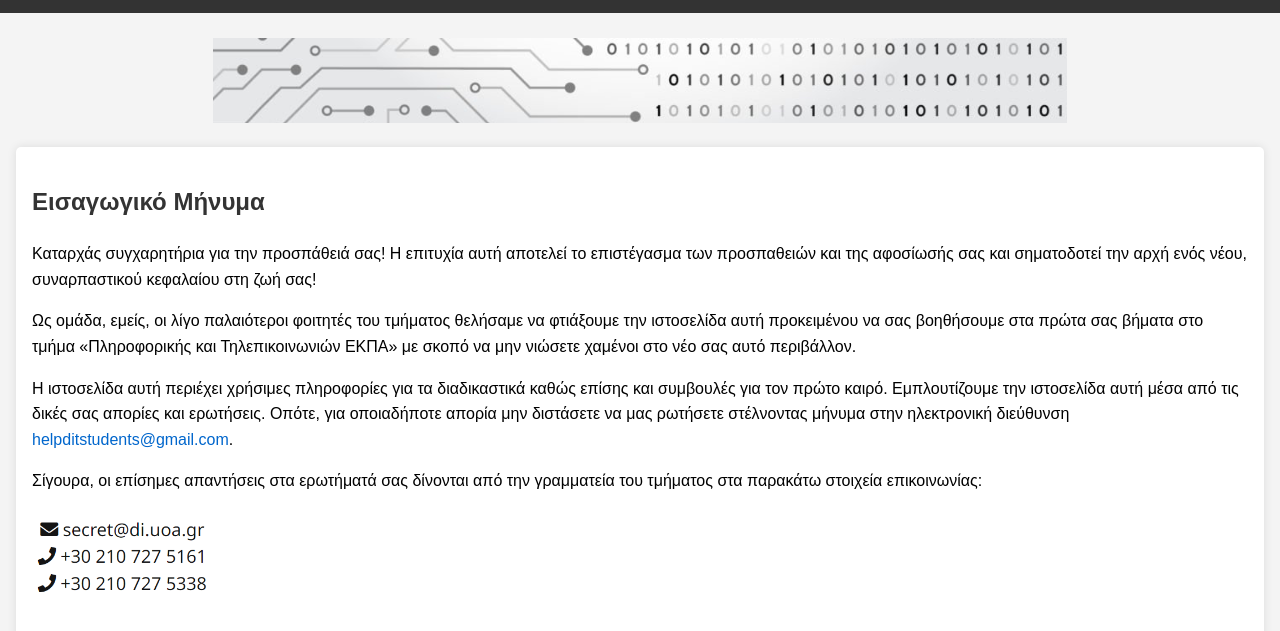
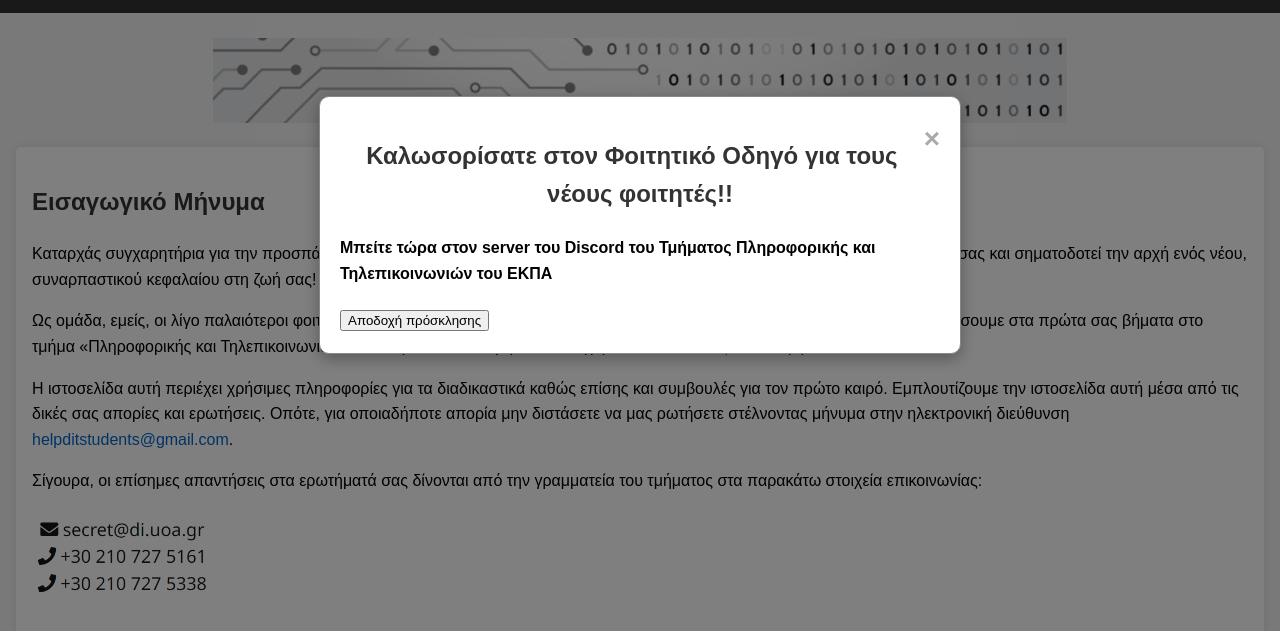
Before and after one commit to FoititikosOdigosDit/FoititikosOdigosDit.github.io, a plain HTML site: page index.html in a window 1280 px wide. Shown: the part 96-727 px from the top of the page. Drawn offline with Linux system fonts and the light colour scheme.

Commit message:
Update index.html

```diff
--- a/index.html
+++ b/index.html
@@ -15,14 +15,16 @@
     <br>
     <center><img src="0and1.png" alt="0-1-0-1-0-1-0-1-0-1-0-1-0-1-0-1"></center>
 
-    <!--
+    <!--    -->
     <div id="popup" class="popup">
         <div class="popup-content">
             <span class="close-btn" onclick="closePopup()">&times;</span>
-            <p><center>Λόγω <strong>μεγάλου όγκου ηλ. μηνυμάτων</strong> και <strong>προσεχόμενης Επαναληπτικής Εξεταστικής του Σεπτεμβρίου</strong>, ορισμένα από τα ερωτήματά σας ενδεχωμένως να καθυστερούν να απαντηθούν.<br> Ζητούμε συγνώμη και κατανόηση από εσάς! <br><br>Με εκτίμηση,<br> η ομάδα του Φοιτητικού Οδηγού</center></p>
+            <h2><center>Καλωσορίσατε στον Φοιτητικό Οδηγό για τους νέους φοιτητές!!</center></h2>
+            <h4>Μπείτε τώρα στον server του <strong>Discord</strong> του Τμήματος Πληροφορικής και Τηλεπικοινωνιών του ΕΚΠΑ</h4>
+            <input type="button" value="Αποδοχή πρόσκλησης" class="my-button" onclick="location.href='https://discord.gg/HDhfT5Ds'">
         </div>
     </div>
-    -->
+
     <main>
         <section id="intro">
             <h2>Εισαγωγικό Μήνυμα</h2>
```
